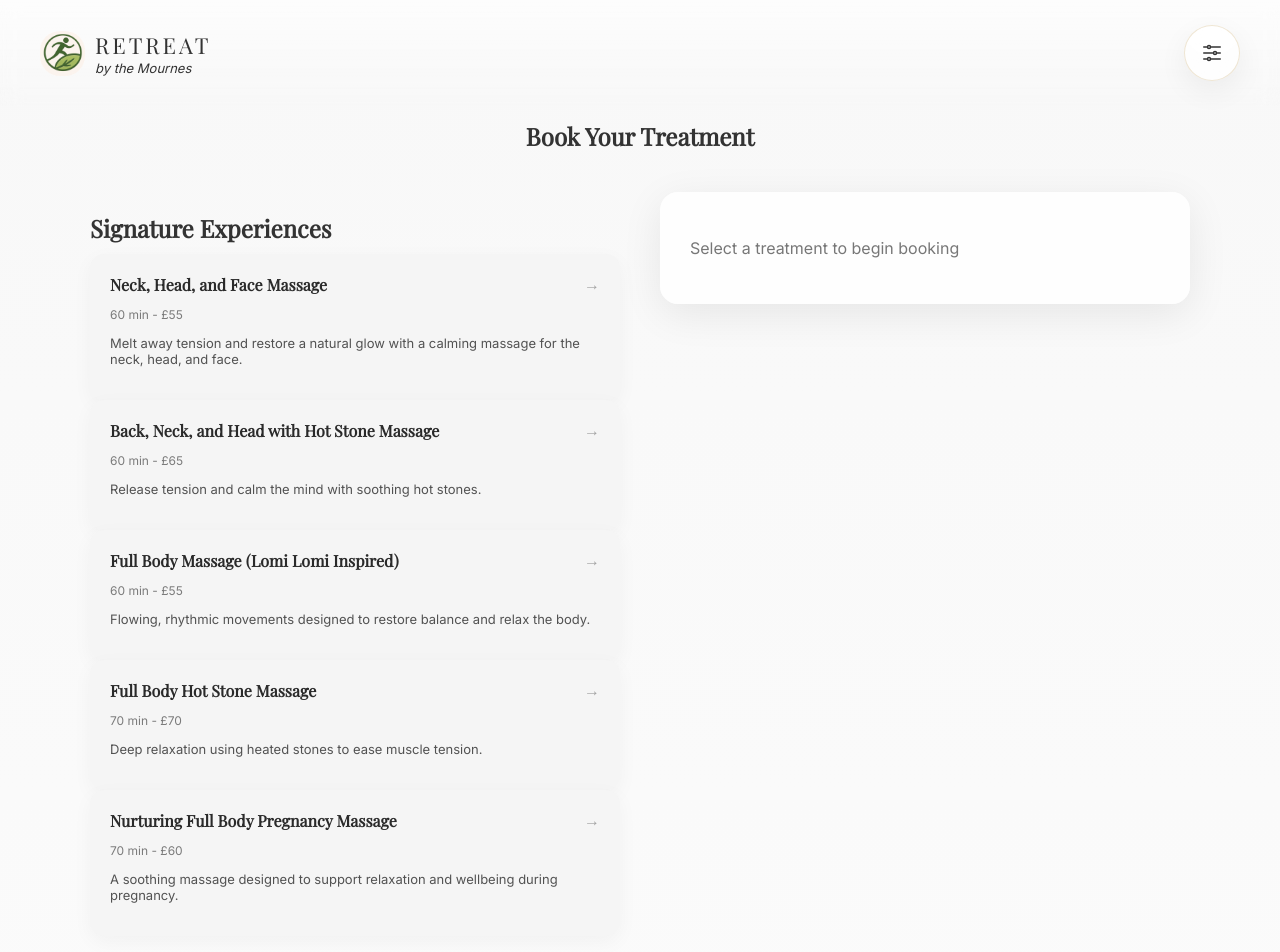
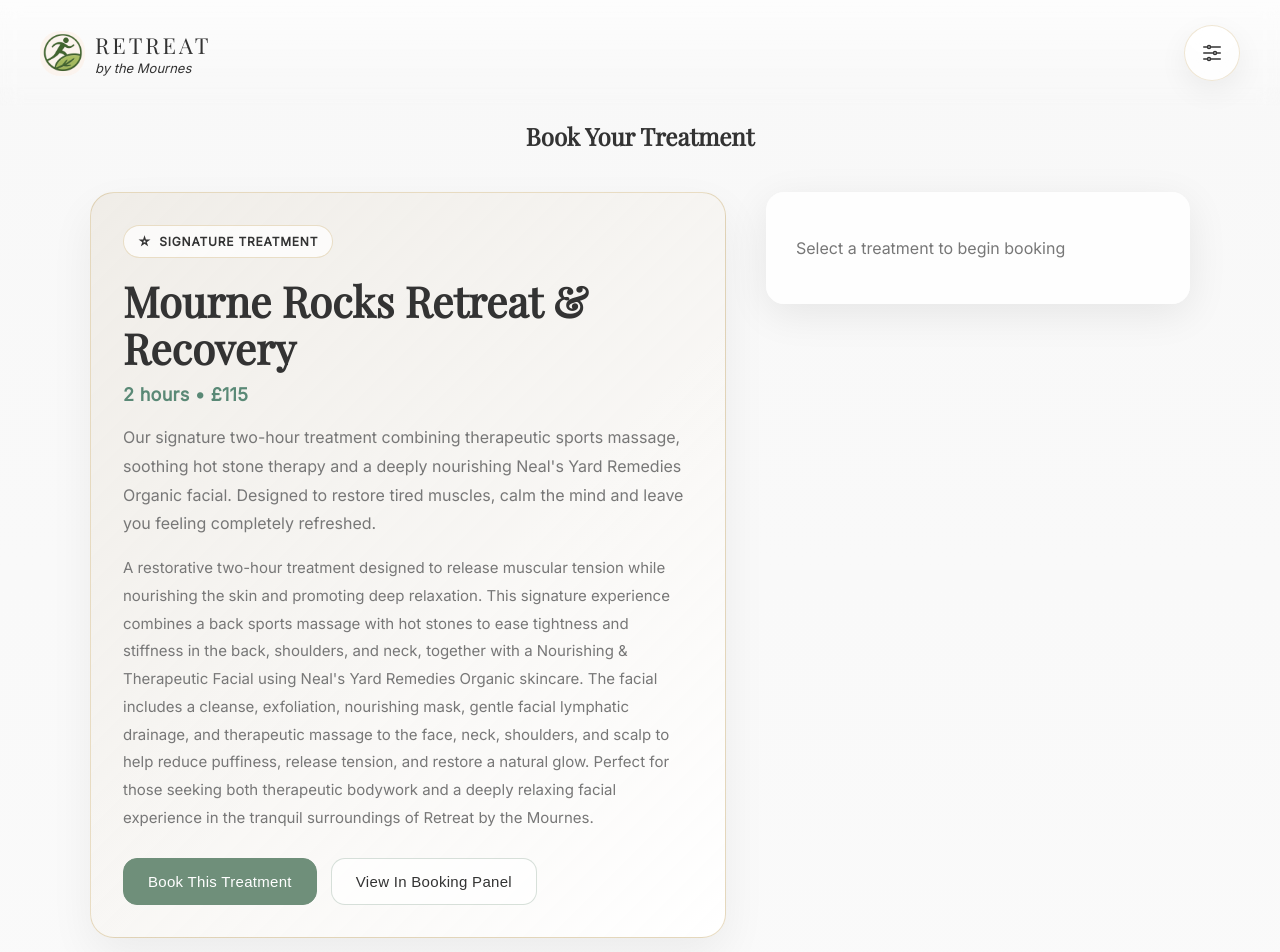
Before and after one commit to rbarr-2021/mourne-wellness, a React (Vite) app: page /treatments in a window 1280 px wide. Shown: the top 952 px of the page. Built offline with nearby package versions, Linux system fonts and the light colour scheme.

Commit message:
Add new treatments and update opening hours

```diff
--- a/src/components/Contact.jsx
+++ b/src/components/Contact.jsx
@@ -42,9 +42,12 @@ function Contact() {
           Opening Hours
         </h3>
 
-        <p style={{ margin: "4px 0" }}>Monday - Friday: 9:00 AM - 7:00 PM</p>
-        <p style={{ margin: "4px 0" }}>Thursday: 9:00 AM - 8:00 PM</p>
-        <p style={{ margin: "4px 0" }}>Saturday: 8:30 AM - 4:00 PM</p>
+        <p style={{ margin: "4px 0" }}>Monday: 8:00am - 6:00pm</p>
+        <p style={{ margin: "4px 0" }}>Tuesday: 9:00am - 7:00pm</p>
+        <p style={{ margin: "4px 0" }}>Wednesday: Closed</p>
+        <p style={{ margin: "4px 0" }}>Thursday: 9:00am - 7:00pm</p>
+        <p style={{ margin: "4px 0" }}>Friday: 10:00am - 7:00pm</p>
+        <p style={{ margin: "4px 0" }}>Saturday: 9:00am - 12:00pm</p>
         <p style={{ margin: "4px 0" }}>Sunday: Closed</p>
 
         <p
--- a/src/pages/Treatments.jsx
+++ b/src/pages/Treatments.jsx
@@ -16,10 +16,7 @@ const treatments = [
     category: "Signature Experiences",
     name: "Back, Neck, and Head with Hot Stone Massage",
     description: "Release tension and calm the mind with soothing hot stones.",
-    prices: [
-      { time: "60 min", price: "£65" },
-
-    ],
+    prices: [{ time: "60 min", price: "£65" }],
   },
   {
     category: "Signature Experiences",
@@ -82,6 +79,13 @@ const treatments = [
     prices: [{ time: "90 min", price: "£80" }],
   },
   {
+    category: "Signature Treatment",
+    name: "Mourne Rocks Retreat & Recovery",
+    description:
+      "A restorative two-hour treatment designed to release muscular tension while nourishing the skin and promoting deep relaxation. This signature experience combines a back sports massage with hot stones to ease tightness and stiffness in the back, shoulders, and neck, together with a Nourishing & Therapeutic Facial using Neal's Yard Remedies Organic skincare. The facial includes a cleanse, exfoliation, nourishing mask, gentle facial lymphatic drainage, and therapeutic massage to the face, neck, shoulders, and scalp to help reduce puffiness, release tension, and restore a natural glow. Perfect for those seeking both therapeutic bodywork and a deeply relaxing facial experience in the tranquil surroundings of Retreat by the Mournes.",
+    prices: [{ time: "2 hours", price: "£115" }],
+  },
+  {
     category: "Nurture & Restore",
     name: "Gentle Back, Neck, and Head Massage",
     description: "Gentle treatment to ease tension and restore calm.",
@@ -92,6 +96,13 @@ const treatments = [
     name: "Head & Neck Massage with Essential Oils",
     description: "Calming massage to relax the mind and support restful sleep.",
     prices: [{ time: "60 min", price: "£55" }],
+  },
+  {
+    category: "Nurture & Restore",
+    name: "Nourishing & Therapeutic Facial",
+    description:
+      "A deeply relaxing facial designed to nourish your skin while easing tension and promoting overall wellbeing. Using Neal's Yard Remedies Organic skincare, this treatment includes a cleanse, exfoliation, nourishing mask, gentle facial lymphatic drainage, and therapeutic massage to the face, neck, shoulders, and scalp. The extended neck, shoulder, and head massage helps to ease stiffness, release built-up tension, and encourage deep relaxation. Perfect for reducing puffiness, relieving stress, and leaving your skin feeling hydrated, refreshed, and naturally radiant.",
+    prices: [{ time: "75 min", price: "£75" }],
   },
   {
     category: "Express Rituals",
@@ -127,12 +138,16 @@ const categories = [
   "Express Rituals",
 ]
 
+const featuredIntroduction =
+  "Our signature two-hour treatment combining therapeutic sports massage, soothing hot stone therapy and a deeply nourishing Neal's Yard Remedies Organic facial. Designed to restore tired muscles, calm the mind and leave you feeling completely refreshed."
+
 function Treatments() {
   const location = useLocation()
   const targetCategory = location.state?.targetCategory ?? null
   const defaultTreatment = targetCategory
     ? treatments.find((treatment) => treatment.category === targetCategory) ?? null
     : null
+  const featuredTreatment = treatments.find((treatment) => treatment.name === "Mourne Rocks Retreat & Recovery")
 
   const [manualSelection, setManualSelection] = useState(null)
   const selectionMatchesCategory = manualSelection?.category === targetCategory
@@ -150,10 +165,26 @@ function Treatments() {
     window.scrollTo({ top: y, behavior: "smooth" })
   }, [targetCategory])
 
+  const selectTreatment = (treatment, priceOption = treatment.prices[0]) => {
+    setManualSelection({
+      category: targetCategory,
+      treatment,
+      option: priceOption,
+    })
+  }
+
   const bookTreatment = () => {
     if (!selectedTreatment || !selectedOption) return
 
     const message = `Hi Beata, I'd like to book: ${selectedTreatment.name} (${selectedOption.time}) - ${selectedOption.price}.`
+    window.open(`https://wa.me/447591383215?text=${encodeURIComponent(message)}`)
+  }
+
+  const bookFeaturedTreatment = () => {
+    if (!featuredTreatment) return
+
+    const featuredOption = featuredTreatment.prices[0]
+    const message = `Hi Beata, I'd like to book: ${featuredTreatment.name} (${featuredOption.time}) - ${featuredOption.price}.`
     window.open(`https://wa.me/447591383215?text=${encodeURIComponent(message)}`)
   }
 
@@ -166,7 +197,7 @@ function Treatments() {
       <div
         style={{
           display: "grid",
-          gridTemplateColumns: "1fr 1fr",
+          gridTemplateColumns: "minmax(0, 1.2fr) minmax(320px, 0.8fr)",
           gap: "40px",
           maxWidth: "1100px",
           margin: "0 auto",
@@ -174,6 +205,158 @@ function Treatments() {
         }}
       >
         <div style={{ display: "flex", flexDirection: "column", gap: "15px" }}>
+          {featuredTreatment && (
+            <section
+              style={{
+                marginBottom: "18px",
+                padding: "32px",
+                borderRadius: "24px",
+                background: "linear-gradient(135deg, rgba(236, 232, 225, 0.75), rgba(255,255,255,0.95))",
+                border: "1px solid rgba(198, 166, 100, 0.38)",
+                boxShadow: "0 18px 45px rgba(0,0,0,0.06)",
+              }}
+            >
+              <div
+                style={{
+                  display: "inline-flex",
+                  alignItems: "center",
+                  gap: "8px",
+                  padding: "8px 14px",
+                  borderRadius: "999px",
+                  background: "rgba(255,255,255,0.72)",
+                  border: "1px solid rgba(198, 166, 100, 0.35)",
+                  color: "var(--text-dark)",
+                  fontSize: "12px",
+                  letterSpacing: "0.8px",
+                  textTransform: "uppercase",
+                  fontWeight: "600",
+                }}
+              >
+                <span aria-hidden="true">☆</span>
+                Signature Treatment
+              </div>
+
+              <div
+                style={{
+                  marginTop: "20px",
+                  display: "flex",
+                  flexWrap: "wrap",
+                  alignItems: "baseline",
+                  justifyContent: "space-between",
+                  gap: "12px",
+                }}
+              >
+                <h2
+                  style={{
+                    margin: 0,
+                    fontFamily: "var(--font-heading)",
+                    fontSize: "clamp(30px, 4vw, 42px)",
+                    lineHeight: "1.12",
+                    color: "var(--text-dark)",
+                  }}
+                >
+                  {featuredTreatment.name}
+                </h2>
+                <p
+                  style={{
+                    margin: 0,
+                    fontFamily: "var(--font-body)",
+                    fontSize: "clamp(16px, 2vw, 18px)",
+                    color: "var(--primary-dark)",
+                    letterSpacing: "0.3px",
+                    fontWeight: "600",
+                  }}
+                >
+                  {featuredTreatment.prices[0].time} • {featuredTreatment.prices[0].price}
+                </p>
+              </div>
+
+              <p
+                style={{
+                  marginTop: "18px",
+                  marginBottom: "16px",
+                  fontSize: "16px",
+                  lineHeight: "1.8",
+                  color: "var(--text-light)",
+                }}
+              >
+                {featuredIntroduction}
+              </p>
+
+              <p
+                style={{
+                  margin: 0,
+                  fontSize: "15px",
+                  lineHeight: "1.85",
+                  color: "var(--text-light)",
+                }}
+              >
+                {featuredTreatment.description}
+              </p>
+
+              <div
+                style={{
+                  display: "flex",
+                  flexWrap: "wrap",
+                  gap: "14px",
+                  marginTop: "26px",
+                }}
+              >
+                <button
+                  onClick={bookFeaturedTreatment}
+                  style={{
+                    padding: "14px 24px",
+                    borderRadius: "14px",
+                    border: "1px solid #6f8f7a",
+                    background: "#6f8f7a",
+                    color: "#fff",
+                    cursor: "pointer",
+                    fontSize: "15px",
+                    fontWeight: "500",
+                    letterSpacing: "0.3px",
+                    transition: "all 0.25s ease",
+                  }}
+                  onMouseEnter={(event) => {
+                    event.currentTarget.style.background = "#5f7f6c"
+                    event.currentTarget.style.transform = "translateY(-2px)"
+                  }}
+                  onMouseLeave={(event) => {
+                    event.currentTarget.style.background = "#6f8f7a"
+                    event.currentTarget.style.transform = "translateY(0)"
+                  }}
+                >
+                  Book This Treatment
+                </button>
+
+                <button
+                  onClick={() => selectTreatment(featuredTreatment)}
+                  style={{
+                    padding: "14px 24px",
+                    borderRadius: "14px",
+                    border: "1px solid rgba(111, 143, 122, 0.28)",
+                    background: "rgba(255,255,255,0.7)",
+                    color: "var(--text-dark)",
+                    cursor: "pointer",
+                    fontSize: "15px",
+                    fontWeight: "500",
+                    letterSpacing: "0.3px",
+                    transition: "all 0.25s ease",
+                  }}
+                  onMouseEnter={(event) => {
+                    event.currentTarget.style.background = "#ffffff"
+                    event.currentTarget.style.transform = "translateY(-2px)"
+                  }}
+                  onMouseLeave={(event) => {
+                    event.currentTarget.style.background = "rgba(255,255,255,0.7)"
+                    event.currentTarget.style.transform = "translateY(0)"
+                  }}
+                >
+                  View In Booking Panel
+                </button>
+              </div>
+            </section>
+          )}
+
           {categories.map((category) => (
             <div key={category}>
               <h2 id={category} style={{ margin: "20px 0 10px", fontFamily: "var(--font-heading)" }}>
@@ -186,13 +369,7 @@ function Treatments() {
                   <div
                     key={treatment.name}
                     id={treatment.name}
-                    onClick={() => {
-                      setManualSelection({
-                        category: targetCategory,
-                        treatment,
-                        option: treatment.prices[0],
-                      })
-                    }}
+                    onClick={() => selectTreatment(treatment)}
                     style={{
                       padding: "20px",
                       borderRadius: "14px",
@@ -255,13 +432,7 @@ function Treatments() {
                 {selectedTreatment.prices.map((priceOption) => (
                   <button
                     key={`${selectedTreatment.name}-${priceOption.time}`}
-                    onClick={() =>
-                      setManualSelection({
-                        category: targetCategory,
-                        treatment: selectedTreatment,
-                        option: priceOption,
-                      })
-                    }
+                    onClick={() => selectTreatment(selectedTreatment, priceOption)}
                     style={{
                       padding: "8px 14px",
                       borderRadius: "999px",
```
